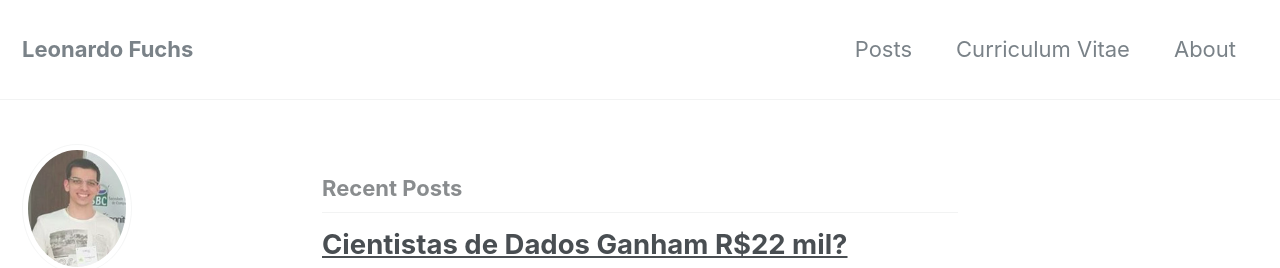
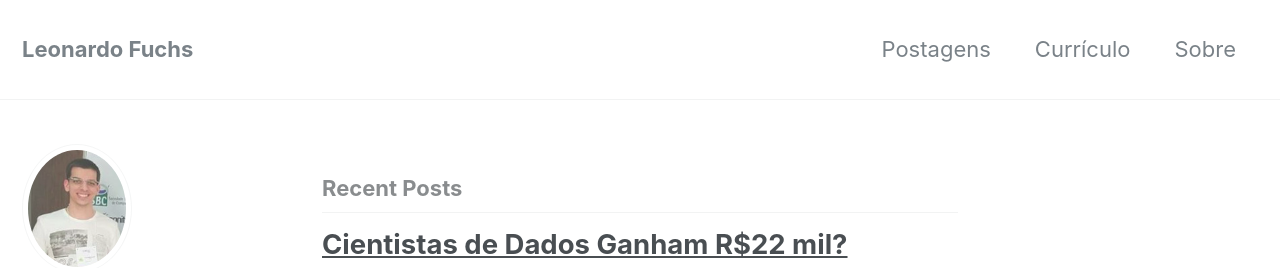
Before and after one commit to LeoFuchs/LeoFuchs.github.io, a Jekyll site: the page built from index.html, in a window 1280 px wide and 900 px high. Shown: the top 268 px of the window. Built offline with Jekyll 4.4.1, drawn with Linux system fonts in a browser that asks for light colours; nearby versions of some CDN libraries; the list of posts is cut into pages by our own code.

Commit message:
Update navigation.yml

```diff
--- a/_data/navigation.yml
+++ b/_data/navigation.yml
@@ -1,11 +1,11 @@
 # main links
 main:
-  - title: "Posts"
-    url: /posts/
-  - title: "Curriculum Vitae"
-    url: /cv/
-  - title: "About"
-    url: /about/
+  - title: "Postagens"
+    url: /postagens/
+  - title: "Currículo"
+    url: /curriculo/
+  - title: "Sobre"
+    url: /sobre/
   # - title: "About"
   #   url: https://mmistakes.github.io/minimal-mistakes/about/
   # - title: "Sample Posts"
```
